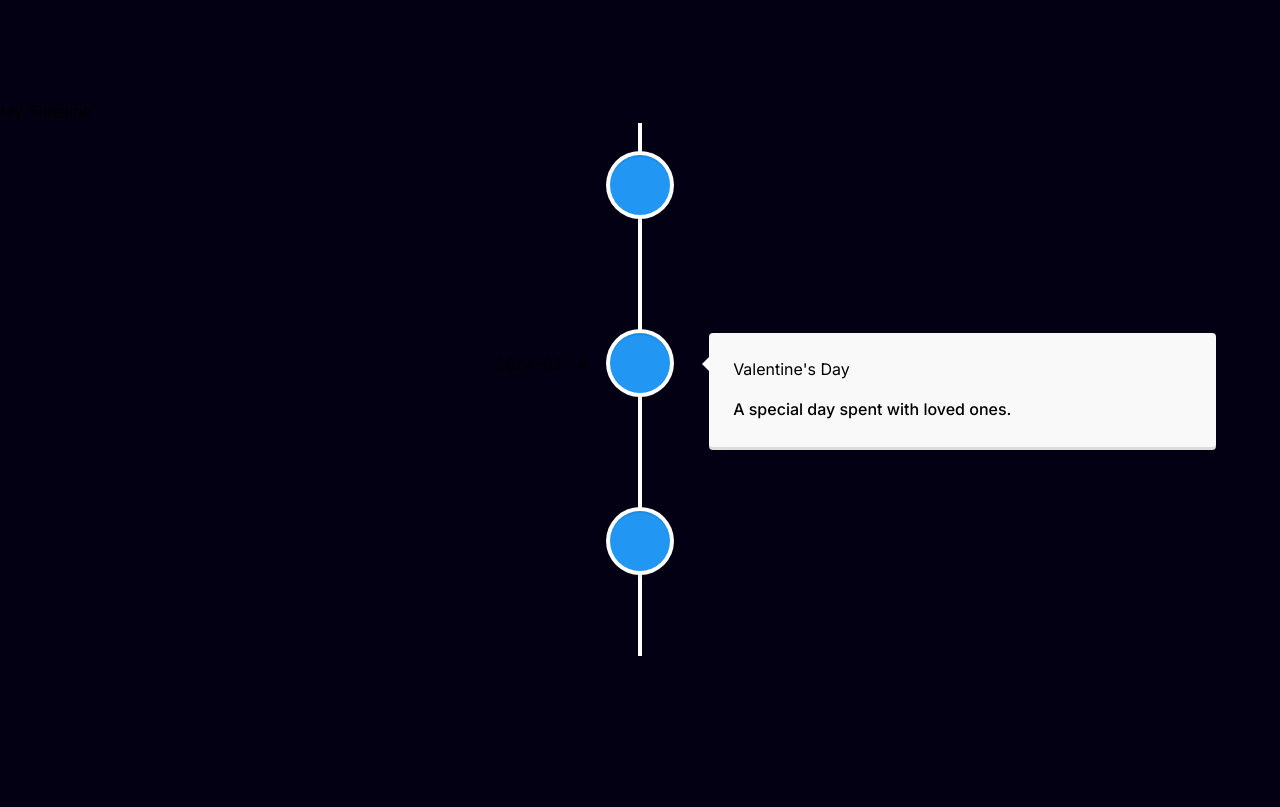
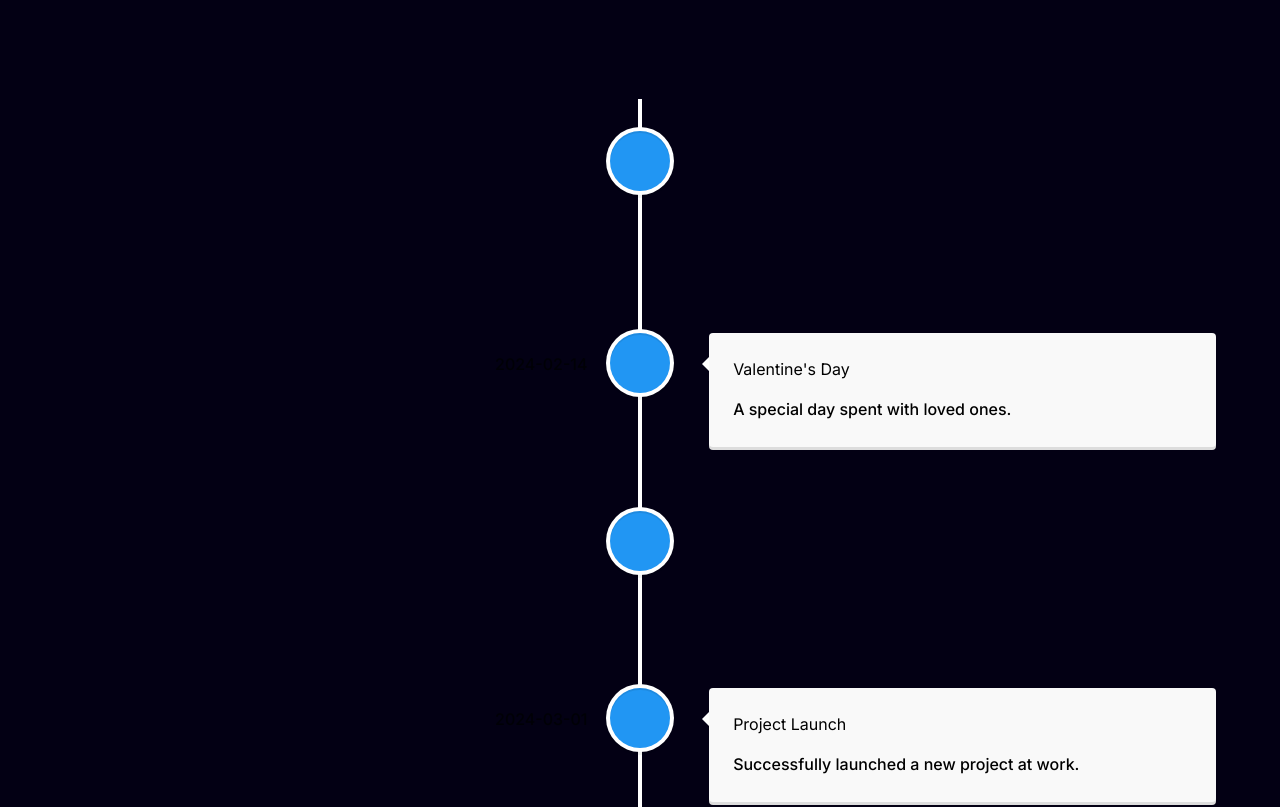
Before and after one commit to ashtonliu88/AshtonLiuPortfolio, a Next.js app: page / in a window 1280 px wide. Shown: the part 1600-2407 px from the top of the page. Built offline with nearby package versions, Linux system fonts and the light colour scheme; a web font is replaced by a local one.

Commit message:
Adding in href for experiences

```diff
--- a/components/main/Experience.tsx
+++ b/components/main/Experience.tsx
@@ -3,10 +3,11 @@ import ExperienceContent from '../sub/ExperienceContent'; // Adjust the import p
 
 const Experience: React.FC = () => {
   return (
+    <section id = "experiences">
     <div>
-      <h1>My Timeline</h1>
       <ExperienceContent />
     </div>
+    </section>
   );
 };
 
--- a/components/sub/ExperienceContent.tsx
+++ b/components/sub/ExperienceContent.tsx
@@ -9,8 +9,8 @@ import 'react-vertical-timeline-component/style.min.css';
 const ExperienceContent: React.FC = () => {
   const events = [
     {
-      date: '2024-01-01',
-      title: 'New Year Celebration',
+      date: '2024-09-01',
+      title: 'Artificial Intelligence Explainability Accountability (AIEA) Auditor',
       content: 'Celebrated the start of a new year with friends and family.',
     },
     {
@@ -23,7 +23,16 @@ const ExperienceContent: React.FC = () => {
       title: 'Project Launch',
       content: 'Successfully launched a new project at work.',
     },
-    // Add more events as needed
+    {
+      date: '2024-03-01',
+      title: 'Project Launch',
+      content: 'Successfully launched a new project at work.',
+    },
+    {
+      date: '2024-03-01',
+      title: 'Project Launch',
+      content: 'Successfully launched a new project at work.',
+    },
   ];
 
   return (
```
